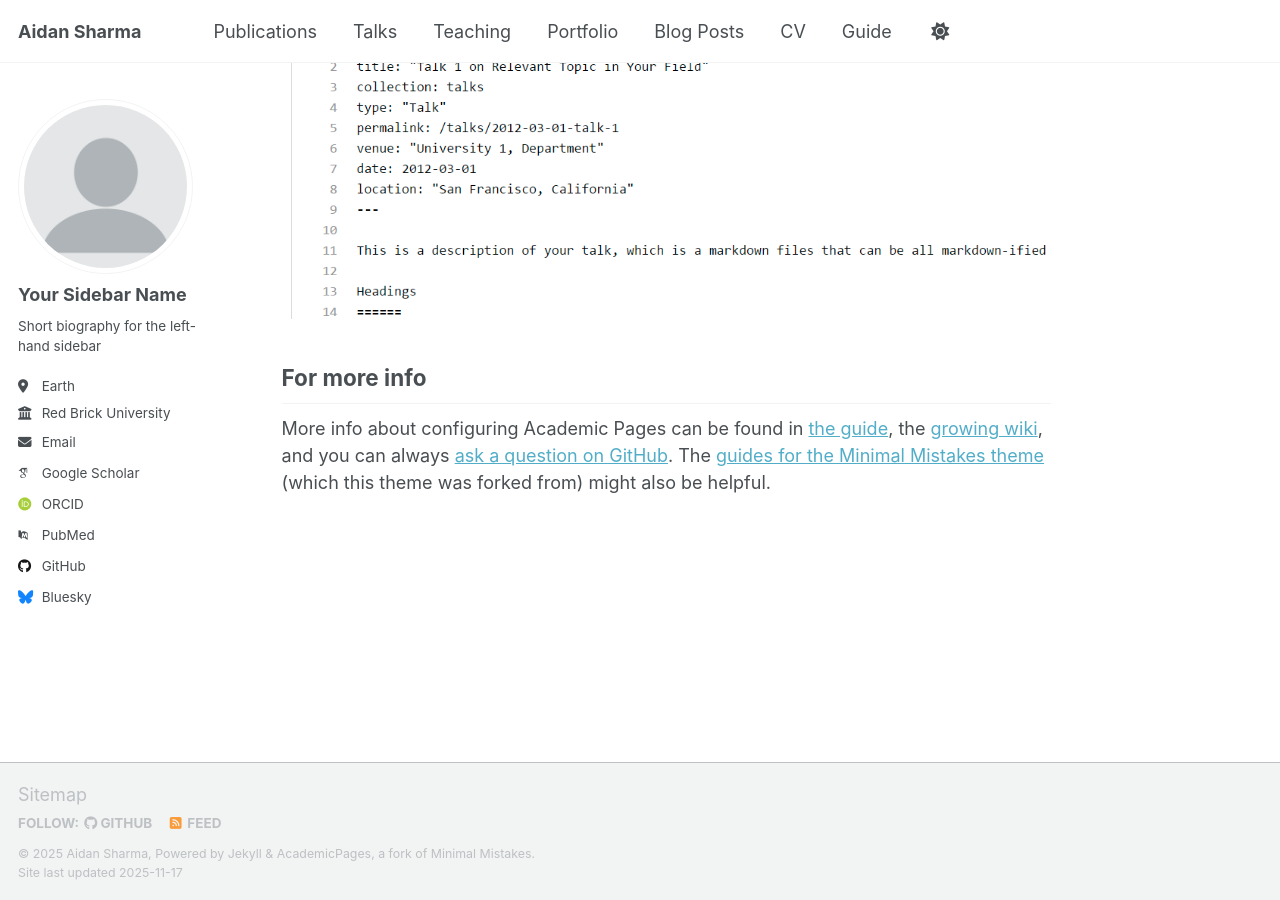
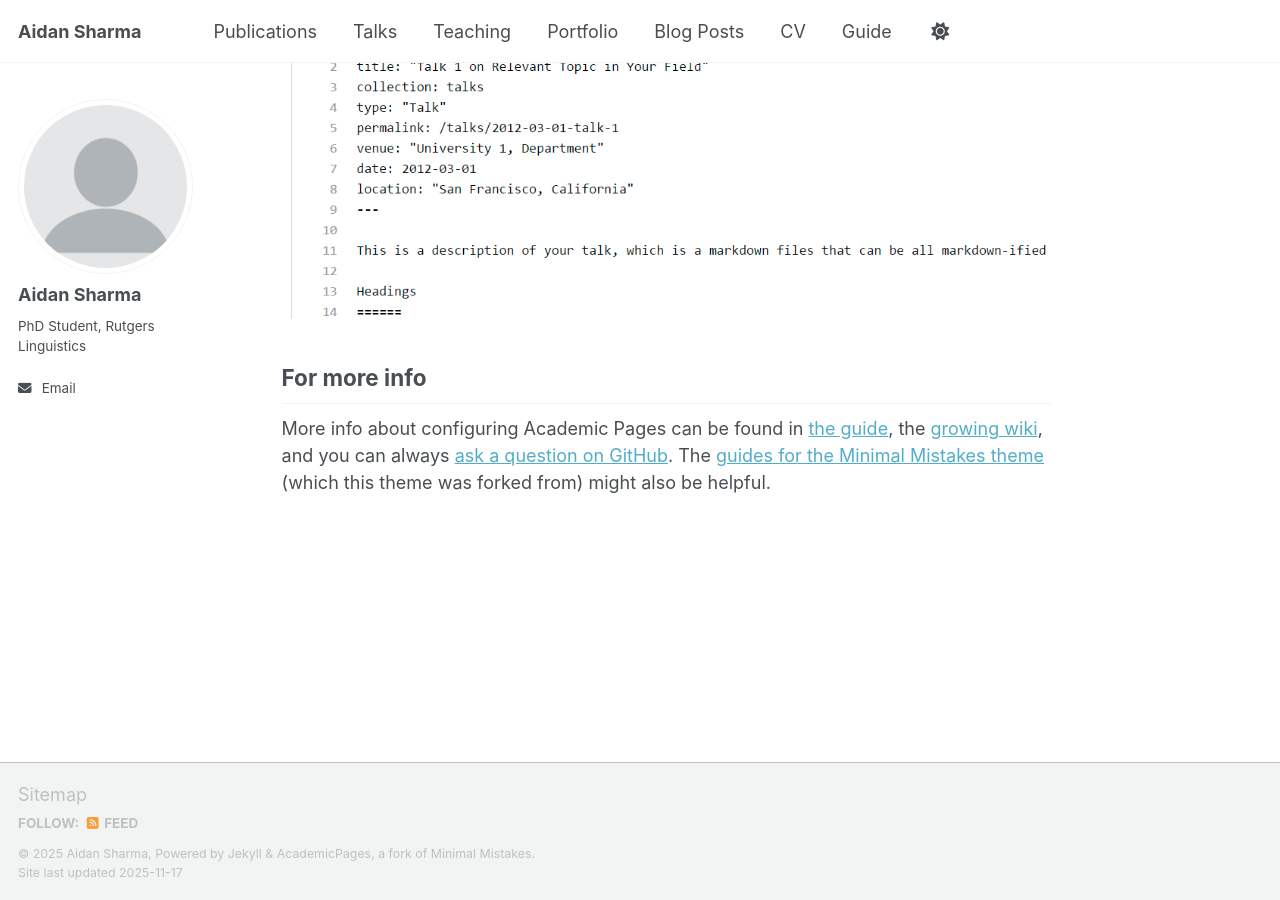
Before and after one commit to aidansharma98/aidansharma98.github.io, a Jekyll site: the page built from _pages/about.md, in a window 1280 px wide and 900 px high, scrolled down 2880 px. Built offline with Jekyll 4.4.1, drawn with Linux system fonts in a browser that asks for light colours; some web fonts are replaced; a script that is not in the unit is left out.

Commit message:
Update _config.yml

```diff
--- a/_config.yml
+++ b/_config.yml
@@ -16,7 +16,7 @@ description              : &description "Your Name's academic portfolio"   # Upd
 url                      : https://aidansharma98.github.io # The base hostname & protocol for your site e.g. "https://[your GitHub username].github.io",
                                                            # or if you already have some other page hosted on Github then use "https://[your GitHub username].github.io/[Your Repo Name]"
 baseurl                  : "" # the subpath of your site, e.g. "/blog"
-repository               : "academicpages/academicpages.github.io"
+repository               : "aidansharma98/aidansharma98.github.io"
 
 # Site Author - The following control what appear as part of the author content on the side bar.
 #               If a field is blank the icon and link will not appear, otherwise it will be shown.
@@ -24,23 +24,23 @@ repository               : "academicpages/academicpages.github.io"
 author:
   # Biographic information
   avatar           : "profile.png"
-  name             : "Your Sidebar Name"
+  name             : "Aidan Sharma"
   pronouns         : # example: "she/her"
-  bio              : "Short biography for the left-hand sidebar"
-  location         : "Earth"
-  employer         : "Red Brick University"
+  bio              : "PhD Student, Rutgers Linguistics"
+  location         : #"Earth"
+  employer         : #"Red Brick University"
   uri              : # URL
-  email            : "none@example.org"
+  email            : "aidan.sharma@rutgers.edu"
 
   # Academic websites
   academia         : # URL
   arxiv            : # URL - Update with the correct link to your profile
-  googlescholar    : "https://scholar.google.com/citations?user=PS_CX0AAAAAJ"
+  googlescholar    : #"https://scholar.google.com/citations?user=PS_CX0AAAAAJ"
   inspire-hep      : # URL
   impactstory      : # URL
-  orcid            : "https://orcid.org/yourorcidurl"
+  orcid            : #"https://orcid.org/yourorcidurl"
   semantic         : # URL
-  pubmed           : "https://www.ncbi.nlm.nih.gov/pubmed/?term=john+snow"
+  pubmed           : #"https://www.ncbi.nlm.nih.gov/pubmed/?term=john+snow"
   researchgate     : # URL
   scopus           : # URL
 
@@ -48,13 +48,13 @@ author:
   bitbucket        : # Username - Update with your username on the site
   codepen          : # Username
   dribbble         : # Username
-  github           : "academicpages"
+  github           : #"academicpages"
   kaggle           : # Username
   stackoverflow    : # User number or user number and name (i.e., use "1" or "1/jeff-atwood")
 
   # Social media
   artstation       : # Username
-  bluesky          : "bsky.app" # Replace this with you Bluesky username
+  bluesky          : #"bsky.app" # Replace this with you Bluesky username
   facebook         : # Username
   flickr           : # Username
   foursquare       : # Username
```
